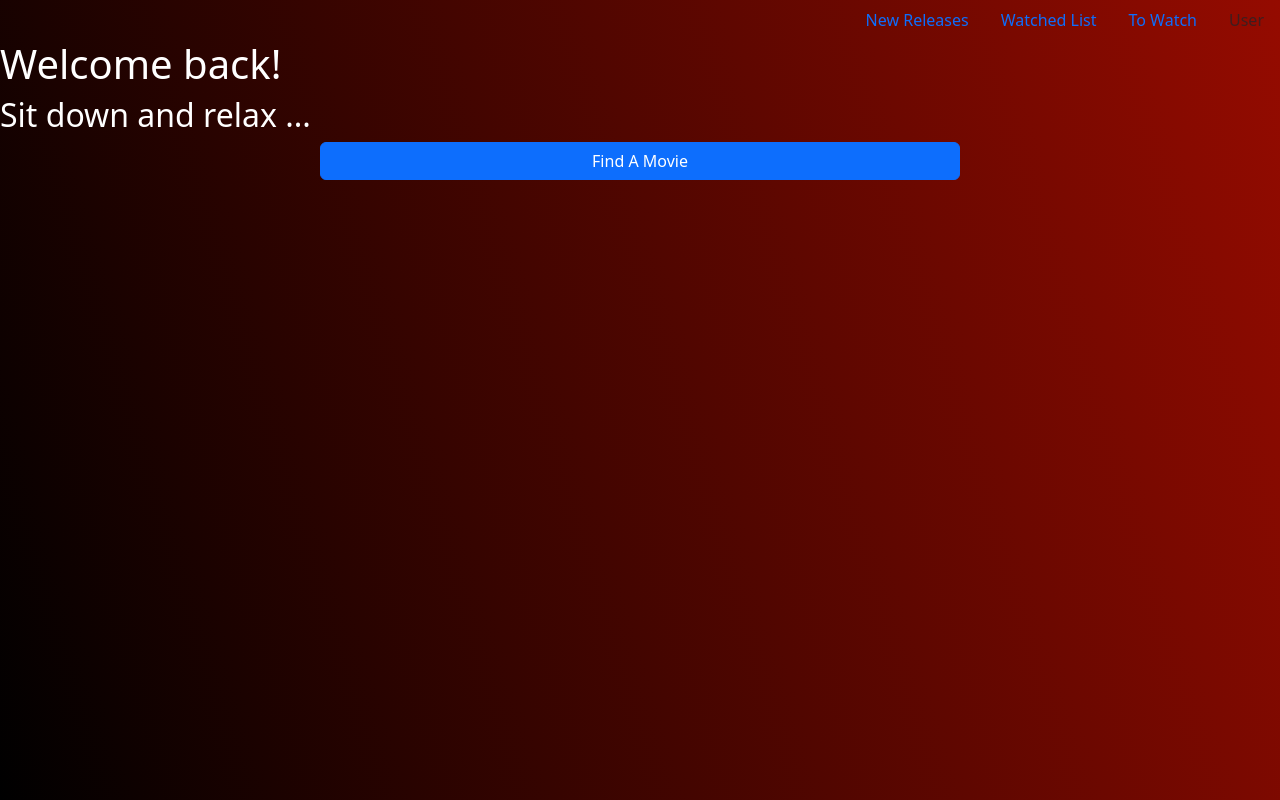
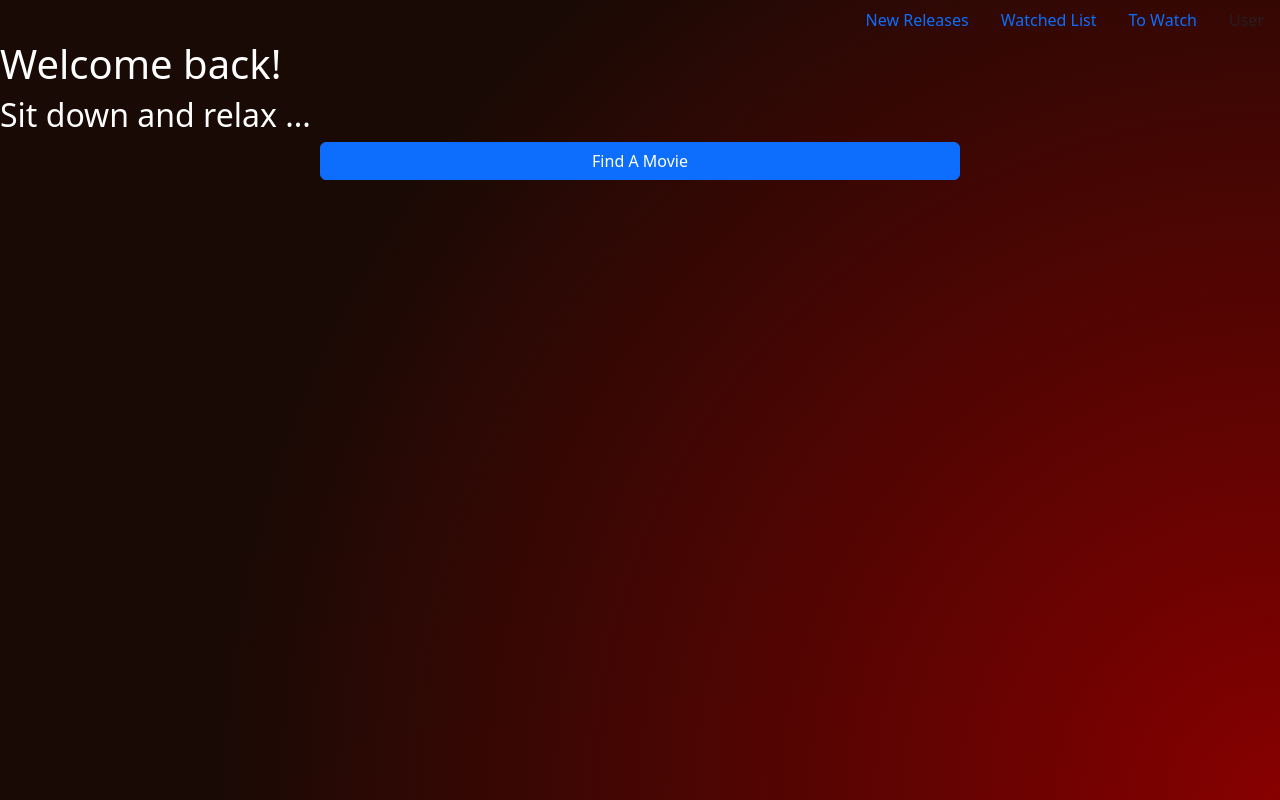
Before and after one commit to NicoletaZmeu/React-Movie-Selector, a React (Vite) app: page / in a window 1280 px wide. Built offline with nearby package versions, Linux system fonts and the light colour scheme.

Commit message:
installed react router to add more pages, merged 3 components into one instead, changed the button to a link to turn into a page reference

```diff
--- a/package.json
+++ b/package.json
@@ -12,7 +12,8 @@
   "dependencies": {
     "bootstrap": "^5.3.8",
     "react": "^19.2.8",
-    "react-dom": "^19.2.8"
+    "react-dom": "^19.2.8",
+    "react-router": "^8.4.0"
   },
   "devDependencies": {
     "@eslint/js": "^10.0.1",
--- a/src/App.css
+++ b/src/App.css
@@ -1,6 +1,7 @@
 body {
   margin: 0;
   min-height: 100vh;
-  background: linear-gradient(253deg, #950B00 0%, #000000 100%);
-   color: white !important;
+  background: #870000;
+  background: radial-gradient(circle at right bottom, #870000 0%, #190a05 71%);
+  color: white !important;
 }
--- a/src/App.tsx
+++ b/src/App.tsx
@@ -1,16 +1,12 @@
-import Message from './components/Message.tsx';
-import Messagetwo from './components/Messagetwo.tsx';
+import Home from './components/Home.tsx';
 import Navbar from './components/NavBar.tsx';
-import Button from './components/Button.tsx';
 import './App.css';
 
 function App() {
 
   return <div>
     <Navbar />
-    <Message />
-    <Messagetwo />
-    <Button />
+    <Home />
   </div>;
 }
 
--- a/src/components/Button.tsx
+++ /dev/null
@@ -1,9 +0,0 @@
-
-function Button() {
-
-    return <div className="d-grid gap-2 col-6 mx-auto">
-  <button className="btn btn-primary" type="button">Find A Movie</button>
-  </div>
-}
-
-export default Button;
--- /dev/null
+++ b/src/components/Home.tsx
@@ -0,0 +1,12 @@
+
+function Home () {
+    return <main>
+        <h1>Welcome back!</h1>
+        <h2>Sit down and relax ...</h2>
+        <div className="d-grid gap-2 col-6 mx-auto">
+        <button className="btn btn-primary" type="button">Find A Movie</button>
+        </div>
+    </main>;
+}
+
+export default Home;
--- a/src/components/Message.tsx
+++ /dev/null
@@ -1,6 +0,0 @@
-
-function Message () {
-    return <h1>Welcome back!</h1>;
-}
-
-export default Message;
--- a/src/components/Messagetwo.tsx
+++ /dev/null
@@ -1,6 +0,0 @@
-
-function Messagetwo() {
-    return <h2>Sit down and relax ...</h2>
-}
-
-export default Messagetwo;
```
Also changed, not shown: 1 other file (tests, documents, lock files or other folders).
